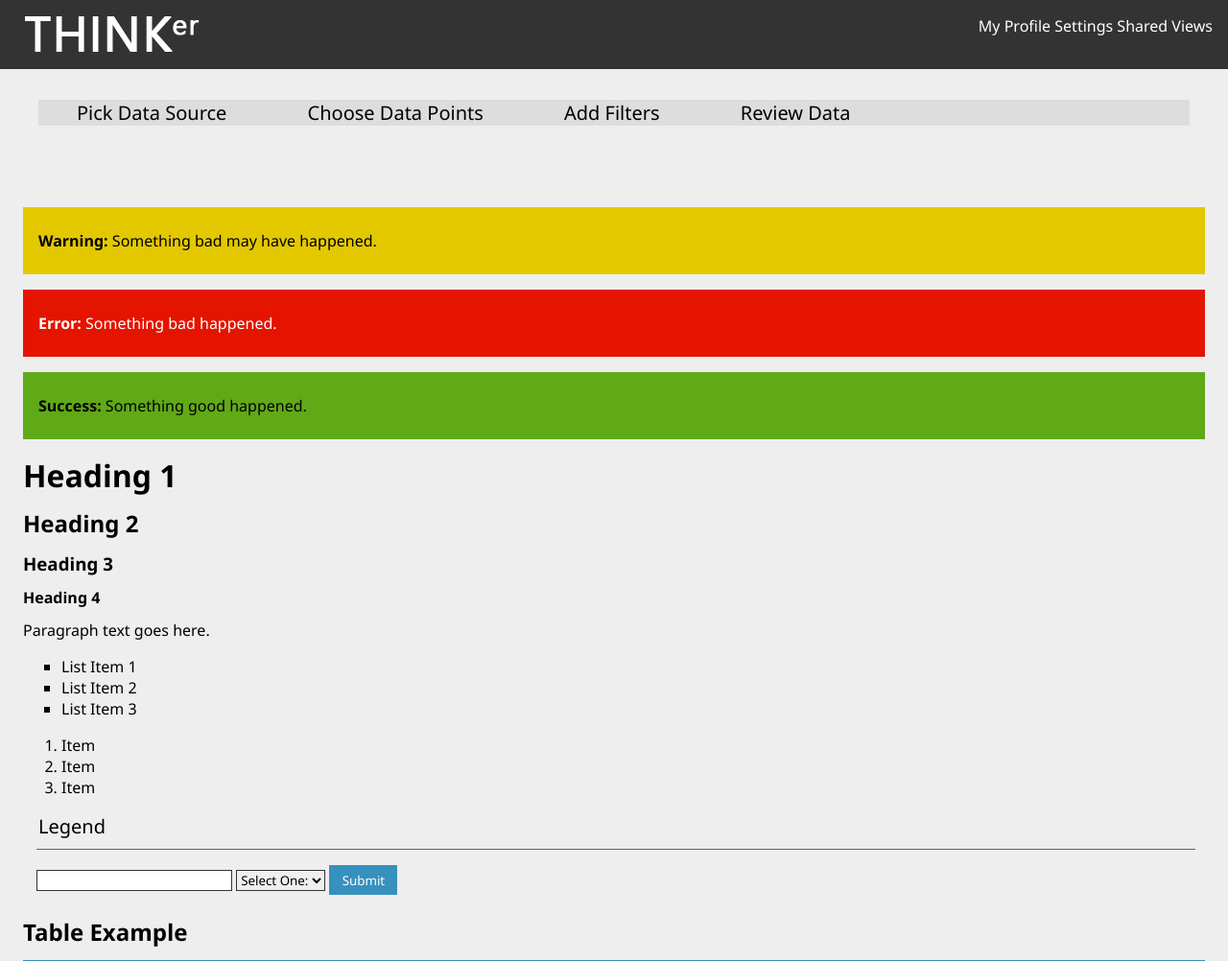
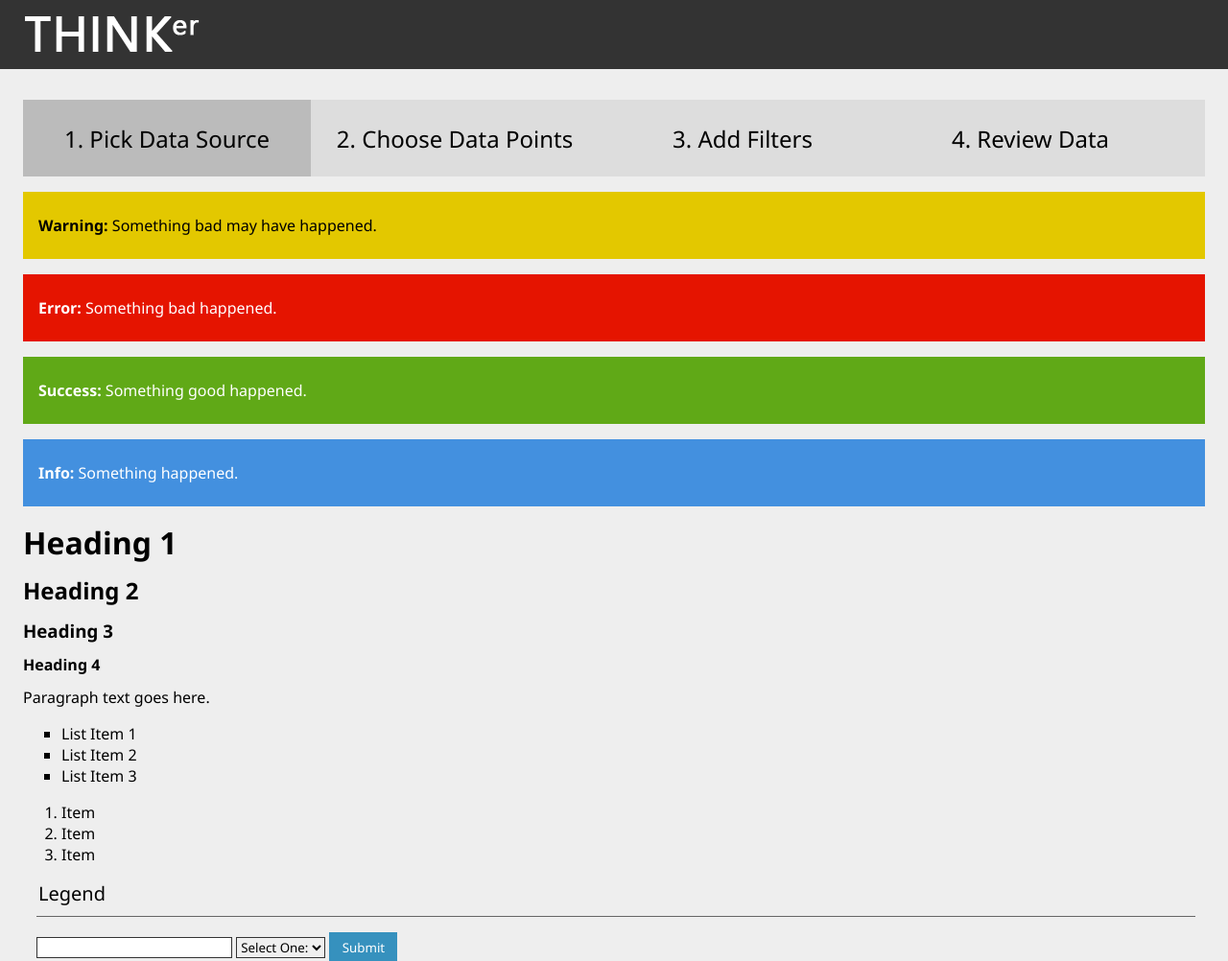
Before and after one commit to corygehr/THINKer, a PHP site: page /View/html/pageTemplate.html in a window 1280 px wide. Shown: the top 1002 px of the page at 96% size. Run offline with PHP 8.4, Linux system fonts and the light colour scheme.

Commit message:
Updated style

```diff
--- a/View/html/css/screen.css
+++ b/View/html/css/screen.css
@@ -91,26 +91,6 @@ tbody tr:nth-of-type(even) {
 	background: #8bc7df;
 }
 
-div#steps-container {
-	height: 5em;
-	margin: 0;
-	padding: 1em;
-	width: auto;
-}
-
-ol#nav-steps {
-	background: #DDD;
-	margin: 0;
-	padding: 0;
-	width: auto;
-}
-
-ol#nav-steps li {
-	display: inline;
-	font-size: 1.25em;
-	padding: 1em 2em;
-}
-
 div.notification {
 	margin: 1em 0;
 	padding: 1.5em 1em;
@@ -129,6 +109,12 @@ div.warning {
 
 div.success {
 	background: #60A917;
+	color: #fff;
+}
+
+div.info {
+	background: #4390DF;
+	color: #fff;
 }
 
 div#head-wrapper {
@@ -149,19 +135,8 @@ div#head-wrapper img:active {
 }
 
 div#head-container {
-	height: auto;
+	height: inherit;
 	width: auto;
-}
-
-div#head-container span#head-nav {
-	color: #fff;
-	float: right;
-	text-align: right;
-}
-
-div#head-container span#head-nav li {
-	display: inline;
-	list-style-type: none;
 }
 
 div#main-wrapper {
@@ -174,6 +149,55 @@ div#main-wrapper {
 	width: auto;
 }
 
+div#steps-container {
+	margin: 1em 0;
+	width: auto;
+}
+
+ol#nav-steps {
+	background: #DDD;
+	height: 5em;
+	margin: 1em 0;
+	padding: 0;
+	width: auto;
+}
+
+ol#nav-steps li {
+	-webkit-touch-callout: none;
+	-webkit-user-select: none;
+	-khtml-user-select: none;
+	-moz-user-select: none;
+	-ms-user-select: none;
+	user-select: none;
+	background: #DDD;
+	cursor: pointer;
+	display: table-cell;
+	font-size: 1.5em;
+	height: inherit;
+	margin: auto 0;
+	text-align: center;
+	vertical-align: middle;
+	width: 300px;
+}
+
+ol#nav-steps li a {
+	color: #000;
+	display: block;
+	text-decoration: none;
+}
+
+ol#nav-steps li:hover {
+	background: #CCC;
+}
+
+ol#nav-steps li.active {
+	background: #BBB;
+}
+
+ol#nav-steps li.active:hover {
+	background: #AAA;
+}
+
 div#footer-wrapper {
 	color: #fff;
 	margin: 1em auto;
--- a/View/html/pageTemplate.html
+++ b/View/html/pageTemplate.html
@@ -16,25 +16,18 @@
 <body>
 	<div id='head-wrapper'>
 		<div id='head-container'>
-			<span id='head-image'>
+			<div id='head-image'>
 				<img src='images/logo.png' alt='THINKer'>
-			</span>
-			<span id='head-nav'>
-				<ul>
-					<li>My Profile</li>
-					<li>Settings</li>
-					<li>Shared Views</li>
-				</ul>
-			</span>
+			</div>
 		</div>
 	</div>
 	<div id='main-wrapper'>
 		<div id='steps-container'>
 			<ol id='nav-steps'>
-				<li>Pick Data Source</li>
-				<li>Choose Data Points</li>
-				<li>Add Filters</li>
-				<li>Review Data</li>
+				<li class='active'><a href='#pick-ds'>1. Pick Data Source</a></li>
+				<li><a href='#pick-data-points'>2. Choose Data Points</a></li>
+				<li><a href='#add-filters'>3. Add Filters</a></li>
+				<li><a href='#review-data'>4. Review Data</a></li>
 			</ol>
 		</div>
 		<div id='content-container'>
@@ -46,6 +39,9 @@
 			</div>
 			<div class='notification success'>
 				<strong>Success:</strong> Something good happened.
+			</div>
+			<div class='notification info'>
+				<strong>Info:</strong> Something happened.
 			</div>
 			<h1>Heading 1</h1>
 			<h2>Heading 2</h2>
@@ -148,12 +144,14 @@
 					</tr>
 				</tbody>
 				<tfoot>
+					<tr>
 						<th>Column 1</th>
 						<th>Column 2</th>
 						<th>Column 3</th>
 						<th>Column 4</th>
 						<th>Column 5</th>
 						<th>Column 6</th>
+					</tr>
 				</tfoot>
 			</table>
 		</div>
```
Lines whose indentation alone changed are shown as unchanged.
